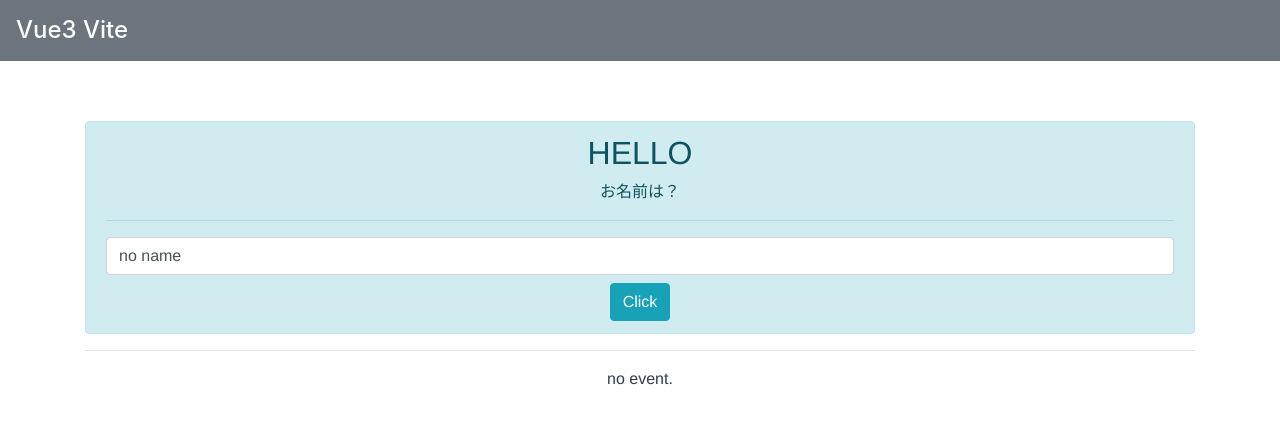
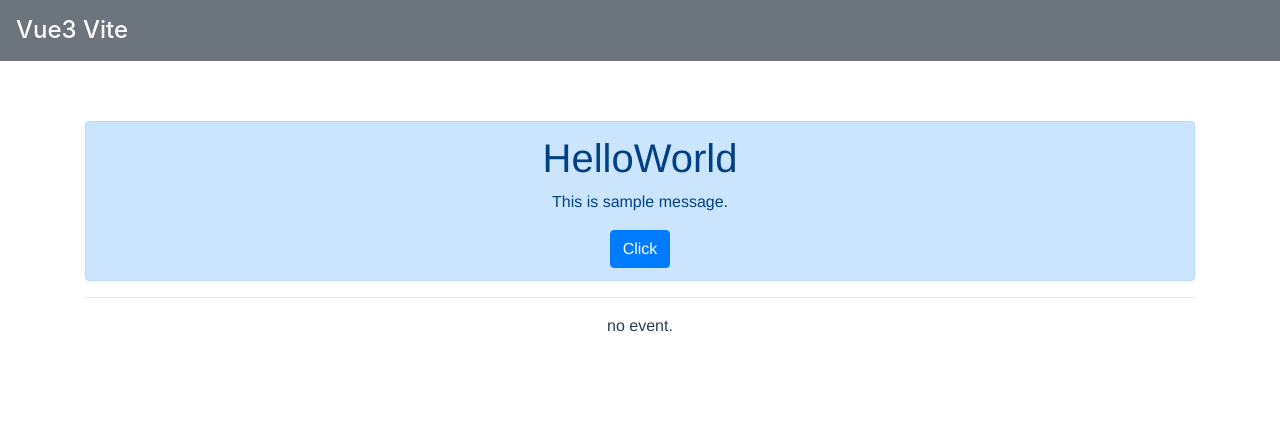
Before and after one commit to maximum-maximum/helloVue.js, a Vue app: page / in a window 1280 px wide. Shown: the top 424 px of the page. Built offline with nearby package versions, Linux system fonts and the light colour scheme.

Commit message:
テンプレート参照（this.$ref.名前）

```diff
--- a/src/components/HelloWorld.vue
+++ b/src/components/HelloWorld.vue
@@ -1,31 +1,27 @@
 <template>
-  <div class="alert alert-info">
-    <h2>{{ title }}</h2>
-    <p>{{ message }}</p>
-    <hr />
-    <div>
-      <input class="form-control" type="text" v-model="input" />
-      <button class="btn btn-info mt-2" v-on:click="doAction">Click</button>
-    </div>
+  <div className="alert alert-primary">
+    <h1>{{ title }}</h1>
+    <p ref="msg">{{ message }}</p>
+    <button class="btn btn-primary" v-on:click="doAction">Click</button>
   </div>
 </template>
 
 <script>
 export default {
   name: "HelloWorld",
-  props: {
-    title: String,
-  },
   data() {
     return {
-      message: "お名前は？",
-      input: "no name",
+      title: "HelloWorld",
+      message: "This is sample message.",
     };
+  },
+  mounted() {
+    this.counter = 0;
   },
   methods: {
     doAction() {
-      this.message = "こんにちは、" + this.input + "さん！";
-      this.$emit("result-event", this.input);
+      this.counter++;
+      this.$refs.msg.innerHTML += "<h6>counted: " + this.counter + "</h6>";
     },
   },
 };
```
